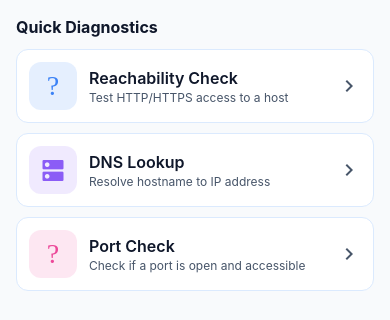
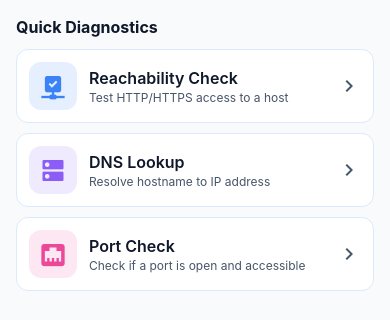
Before and after one commit to Saha-s2400566/ODI, a React Native app: screen /Home in a window 390 px wide. Shown: the part 175-495 px from the top of the page. Built offline with nearby package versions, Linux system fonts and the light colour scheme.

Commit message:
Fix: React native build warnings

```diff
--- a/app.json
+++ b/app.json
@@ -4,8 +4,15 @@
     "slug": "odi",
     "version": "0.1.0",
     "sdkVersion": "54.0.0",
-    "platforms": ["ios", "android", "web"],
+    "platforms": [
+      "ios",
+      "android",
+      "web"
+    ],
     "orientation": "portrait",
-    "jsEngine": "hermes"
+    "jsEngine": "hermes",
+    "plugins": [
+      "expo-font"
+    ]
   }
 }
--- a/package.json
+++ b/package.json
@@ -11,12 +11,14 @@
     "postinstall": "node ./scripts/apply-patches.js"
   },
   "dependencies": {
+    "@expo/ngrok": "^4.1.0",
     "@expo/vector-icons": "~15.0.3",
     "@react-native-async-storage/async-storage": "2.2.0",
     "@react-navigation/bottom-tabs": "^7.0.0",
     "@react-navigation/native": "^7.0.0",
     "@react-navigation/native-stack": "^7.0.0",
-    "expo": "~54.0.36",
+    "expo": "~54.0.37",
+    "expo-font": "~14.0.12",
     "expo-linear-gradient": "~15.0.8",
     "expo-network": "~8.0.8",
     "expo-status-bar": "~3.0.9",
--- a/src/screens/HomeScreen.tsx
+++ b/src/screens/HomeScreen.tsx
@@ -32,7 +32,7 @@ export default function HomeScreen({ navigation }: HomeScreenProps) {
     {
       id: 'reachability',
       title: 'Reachability Check',
-      icon: 'network-check',
+      icon: 'check-network',
       desc: 'Test HTTP/HTTPS access to a host',
       color: '#3b82f6',
     },
@@ -46,7 +46,7 @@ export default function HomeScreen({ navigation }: HomeScreenProps) {
     {
       id: 'port',
       title: 'Port Check',
-      icon: 'port',
+      icon: 'ethernet',
       desc: 'Check if a port is open and accessible',
       color: '#ec4899',
     },
```
Also changed, not shown: 1 other file (tests, documents, lock files or other folders).
